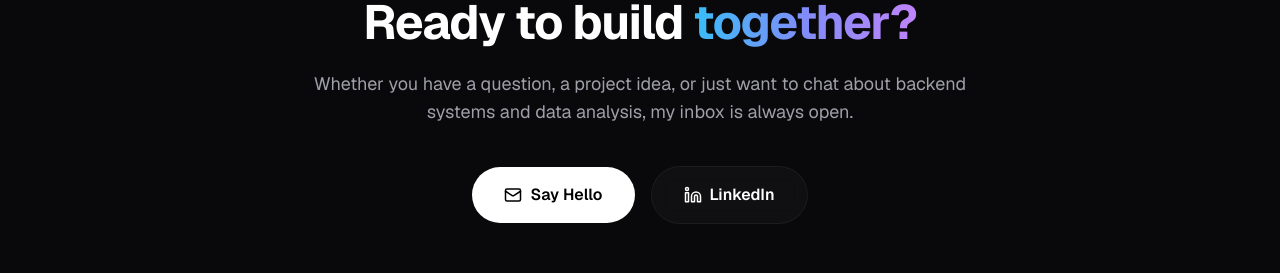
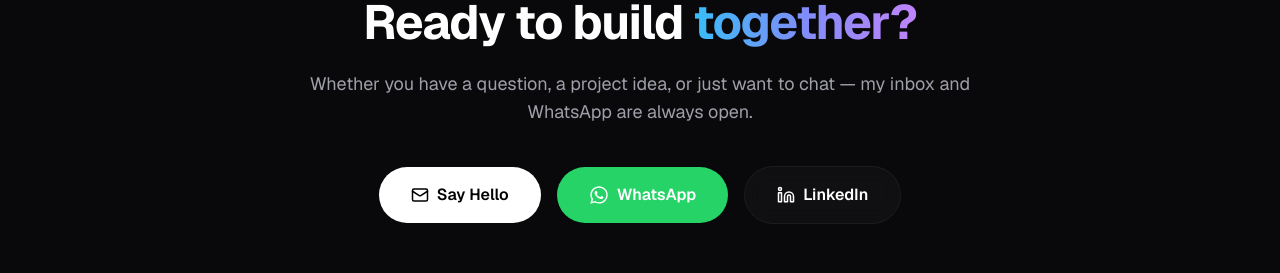
Before and after one commit to promsy3/My-portoflio-website, a Next.js app: page / in a window 1280 px wide. Shown: the part 7225-7498 px from the top of the page. Built offline with nearby package versions, Linux system fonts and the light colour scheme; no server answers.

Commit message:
Add WhatsApp contact button with number 09115877195

```diff
--- a/src/components/sections/Contact.tsx
+++ b/src/components/sections/Contact.tsx
@@ -2,6 +2,7 @@
 import { motion } from "framer-motion";
 import { Mail, MessageSquare } from "lucide-react";
 import { FiLinkedin } from "react-icons/fi";
+import { FaWhatsapp } from "react-icons/fa";
 
 export default function Contact() {
   return (
@@ -22,7 +23,7 @@ export default function Contact() {
           </h2>
 
           <p className="text-zinc-400 text-lg mb-10">
-            Whether you have a question, a project idea, or just want to chat about backend systems and data analysis, my inbox is always open.
+            Whether you have a question, a project idea, or just want to chat — my inbox and WhatsApp are always open.
           </p>
 
           <div className="flex flex-col sm:flex-row items-center justify-center gap-4">
@@ -32,6 +33,16 @@ export default function Contact() {
             >
               <Mail size={18} />
               Say Hello
+            </a>
+
+            <a
+              href="https://wa.me/2349115877195"
+              target="_blank"
+              rel="noreferrer"
+              className="w-full sm:w-auto inline-flex items-center justify-center gap-2 px-8 py-4 bg-[#25D366] text-white font-semibold rounded-full hover:bg-[#20bd5a] transition-colors"
+            >
+              <FaWhatsapp size={20} />
+              WhatsApp
             </a>
 
             <a
```
